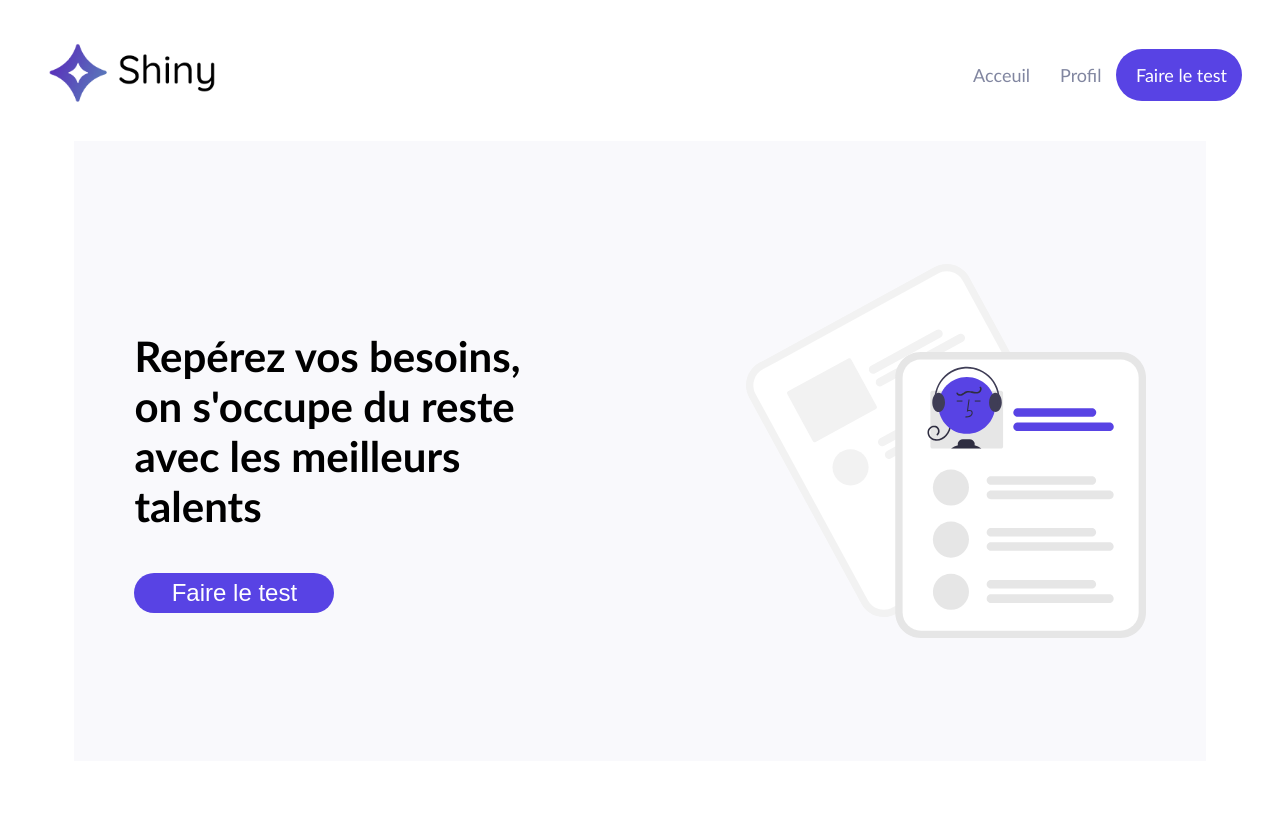
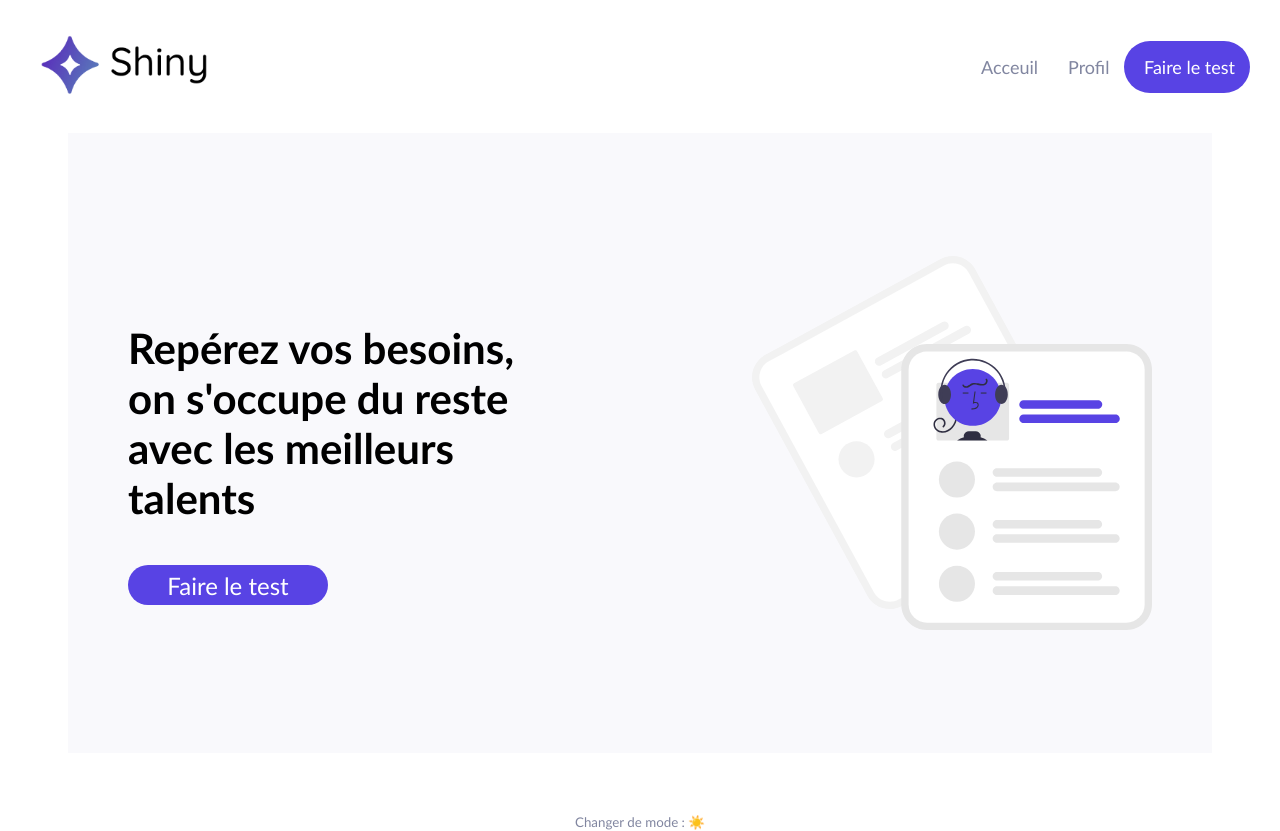
Before and after one commit to Mk-Brain/shiny-agency, a React (Vite) app: page / in a window 1280 px wide. Before the commit the page ends 800 px from the top, so only its background shows below. Built offline with nearby package versions, Linux system fonts and the light colour scheme.

Commit message:
changement de the de l'application

```diff
--- /dev/null
+++ b/src/components/Footer/index.tsx
@@ -0,0 +1,33 @@
+import styled from 'styled-components'
+import colors from '../../utils/styles/colors'
+import { useContext } from 'react'
+import { ThemeContext } from '../../utils/contex/context'
+
+const FooterContainer = styled.footer`
+    display: flex;
+    flex-direction: row;
+    align-items: center;
+    justify-content: center;
+    padding-top: 60px;
+`
+
+const NightModeButton = styled.button`
+    background-color: transparent;
+    border: none;
+    cursor: pointer;
+    color: ${colors.secondary};
+`
+
+function Footer() {
+    const { toggleTheme, theme } = useContext(ThemeContext)
+
+    return (
+        <FooterContainer>
+        <NightModeButton onClick={() => toggleTheme()}>
+            Changer de mode : {theme === 'light' ? '☀️' : '🌙'}
+        </NightModeButton>
+        </FooterContainer>
+    )
+}
+
+export default Footer
--- a/src/main.tsx
+++ b/src/main.tsx
@@ -7,14 +7,10 @@ import Header from "./components/Header";
 import ErrorPage from "./components/ErrorPage";
 import Results from "./pages/Results";
 import Freelance from "./pages/Freelances";
-import { createGlobalStyle } from "styled-components";
+import {ThemeProvider} from "./utils/contex/Provider";
+import GlobalStyle from "./utils/styles/GlobalStyles";
+import Footer from "./components/Footer";
 
-
-const GlobalStyle = createGlobalStyle`
-    div {
-        font-family: 'Trebuchet MS', Helvetica, sans-serif;
-    }
-`
 
 const rootElement = document.getElementById("root");
 if (!rootElement) throw new Error("Root element not found");
@@ -22,6 +18,8 @@ if (!rootElement) throw new Error("Root element not found");
 ReactDOM.createRoot(rootElement).render(
   <React.StrictMode>
     <Router>
+      <ThemeProvider chidren={
+        <>
         <GlobalStyle/>
         <Header/>
         <Routes>
@@ -32,6 +30,10 @@ ReactDOM.createRoot(rootElement).render(
           <Route path="/Freelances" element={<Freelance/>}/>
           <Route path="*" element={<ErrorPage/>}/>
         </Routes>
+        <Footer/>
+        </>
+      }/>
+
     </Router>
   </React.StrictMode>
 )
--- a/src/pages/Survey/index.tsx
+++ b/src/pages/Survey/index.tsx
@@ -73,7 +73,9 @@ function Survey() {
     return (
         <SurveyContainer>
       <QuestionTitle>Question {questionNumber}</QuestionTitle>
-      {isDataLoading ? <Loader/> : error ? <QuestionContent>Oups 🤦‍♂️😒! Probleme de connexion à l'API; actualisez la page</QuestionContent> : <QuestionContent>{surveyData[questionNumber]}</QuestionContent>}
+      {isDataLoading ? <Loader/> : error ?
+      <QuestionContent>Oups 🤦‍♂️😒! Probleme de connexion à l'API; actualisez la page</QuestionContent> :
+      <QuestionContent>{surveyData[questionNumber]}</QuestionContent>}
       <LinkWrapper>
             <Link to={`/survey/${prevQuestionNumber}`}>Précédent</Link>
         {questionNumberInt === 10 ? (
--- /dev/null
+++ b/src/utils/contex/Provider.tsx
@@ -0,0 +1,15 @@
+import React, { useState } from "react";
+import {ThemeContext} from './context'
+
+export const ThemeProvider = ({chidren} : {chidren : React.ReactNode}) =>{
+    const [theme, setTheme] = useState('light')
+    const toggleTheme = () =>{
+        setTheme(theme === 'light' ? 'dark' : 'light')
+    }
+
+    return(
+        <ThemeContext.Provider value={{theme, toggleTheme}}>
+            {chidren}
+        </ThemeContext.Provider>
+    )
+}
--- /dev/null
+++ b/src/utils/contex/context.tsx
@@ -0,0 +1,8 @@
+import  { createContext } from "react";
+
+type themeElement = {
+    theme : string,
+    toggleTheme() : void,
+}
+
+ export const ThemeContext = createContext<themeElement>({theme : 'ligth', toggleTheme: ()=>undefined})
--- /dev/null
+++ b/src/utils/styles/GlobalStyles.tsx
@@ -0,0 +1,24 @@
+import { useContext } from 'react'
+import { ThemeContext } from '../contex/context'
+import { createGlobalStyle } from 'styled-components'
+
+const StyledGlobalStyle = createGlobalStyle<{isDarkMode : boolean}>`
+    * {
+        font-family: 'Trebuchet MS', Helvetica, sans-serif;
+    }
+
+    body {
+        background-color: ${({ isDarkMode }) => (isDarkMode ? '#2F2E41' : 'white')};
+        margin: 0;
+    }
+`
+
+function GlobalStyle(){
+    const {theme} = useContext(ThemeContext)
+    console.log(theme)
+    console.log(theme === 'dark')
+    return(
+        <StyledGlobalStyle isDarkMode={theme === 'dark'}/>
+    )
+}
+export default GlobalStyle
```
Lines whose indentation alone changed are shown as unchanged.
